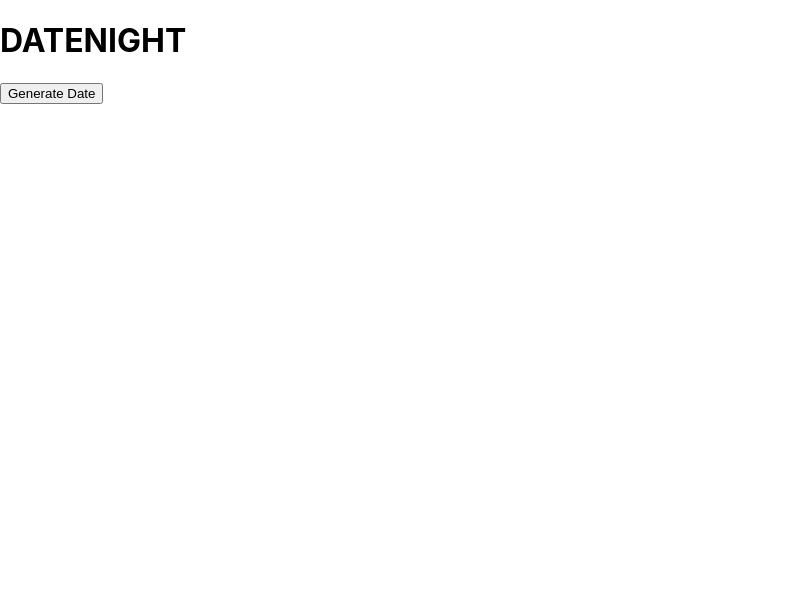
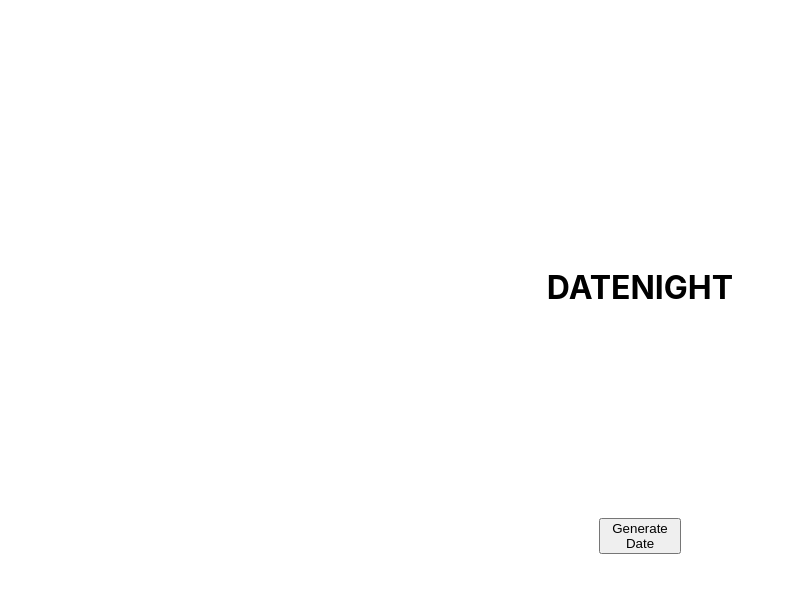
Before and after one commit to Ryhhill1998/date-night, a React (Create React App) app: page / in a window 1280 px wide. Shown: the top 592 px of the page, without its empty margins (0-795 px from the left). Built offline with nearby package versions, Linux system fonts and the light colour scheme.

Commit message:
Updated UI

```diff
--- a/src/App.js
+++ b/src/App.js
@@ -15,7 +15,7 @@ const App = () => {
     "Walk",
   ];
   const outFoodOptions = ["Italian", "Chinese"];
-  // const outActivitiesAndFood = ["Lane7", "Minigolf", "Point Blank"];
+  const outCombinedOptions = ["Lane7", "Minigolf", "Point Blank"];
 
   const [dateSetting, setDateSetting] = useState("");
 
@@ -29,15 +29,33 @@ const App = () => {
     const activity =
       inActivityOptions[randomNumber(0, inActivityOptions.length)];
     const food = inFoodOptions[randomNumber(0, inFoodOptions.length)];
-    const event = `${activity} and ${food}`;
+    const event = `Activity: ${activity} and ${food}`;
     setEvent(event);
   };
 
   const chooseOutEvent = () => {
-    const activity =
-      outActivityOptions[randomNumber(0, outActivityOptions.length)];
-    const food = outFoodOptions[randomNumber(0, outFoodOptions.length)];
-    const event = `${activity} and ${food}`;
+    const option = randomNumber(1, 4);
+    let event;
+    switch (option) {
+      case 1:
+        event = "Activity: ";
+        event += outActivityOptions[randomNumber(0, outActivityOptions.length)];
+        break;
+
+      case 2:
+        event = "Food: ";
+        event += outFoodOptions[randomNumber(0, outFoodOptions.length)];
+        break;
+
+      case 3:
+        event = "Activity and Food: ";
+        event += outCombinedOptions[randomNumber(0, outCombinedOptions.length)];
+        break;
+
+      default:
+        break;
+    }
+
     setEvent(event);
   };
 
@@ -49,12 +67,20 @@ const App = () => {
 
   return (
     <div className="App">
-      <h1>DATENIGHT</h1>
-      <button className="search-btn" type="submit" onClick={chooseDate}>
-        Generate Date
-      </button>
-      <h2>{dateSetting ? `Setting: ${dateSetting}` : ""}</h2>
-      <h2>{event ? `Event: ${event}` : ""}</h2>
+      <div className="container">
+        <div className="title-container">
+          <h1>DATENIGHT</h1>
+        </div>
+        <div className="main-container">
+          <h2 className="date-details">
+            {dateSetting ? `Setting: ${dateSetting}` : ""}
+          </h2>
+          <h2 className="date-details">{event}</h2>
+          <button className="search-btn" type="submit" onClick={chooseDate}>
+            Generate Date
+          </button>
+        </div>
+      </div>
     </div>
   );
 };
--- a/src/App.scss
+++ b/src/App.scss
@@ -0,0 +1,28 @@
+.App {
+  height: 100vh;
+  display: flex;
+  flex-direction: column;
+  align-items: center;
+  justify-content: center;
+}
+
+.container {
+  height: 50vh;
+  padding: 2em;
+  //   border: solid 1px black;
+  display: flex;
+  flex-direction: column;
+  align-items: center;
+  justify-content: space-evenly;
+}
+
+.main-container {
+  display: flex;
+  flex-direction: column;
+  gap: 2em;
+}
+
+button {
+  width: 80%;
+  margin: 0 auto;
+}
```
